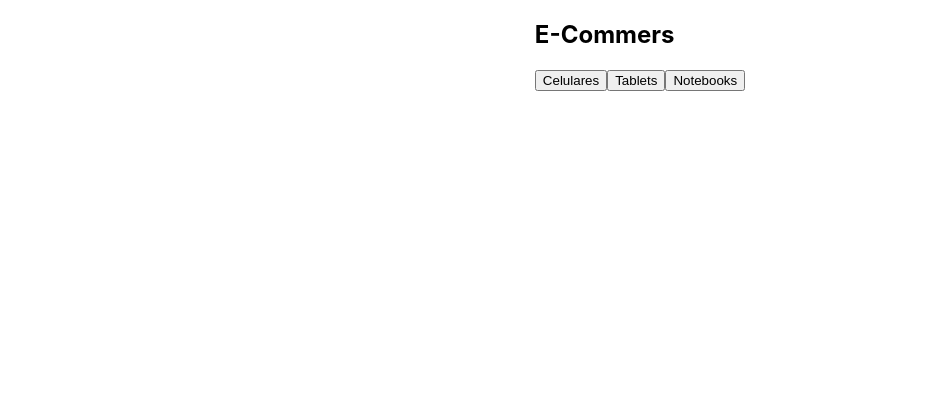
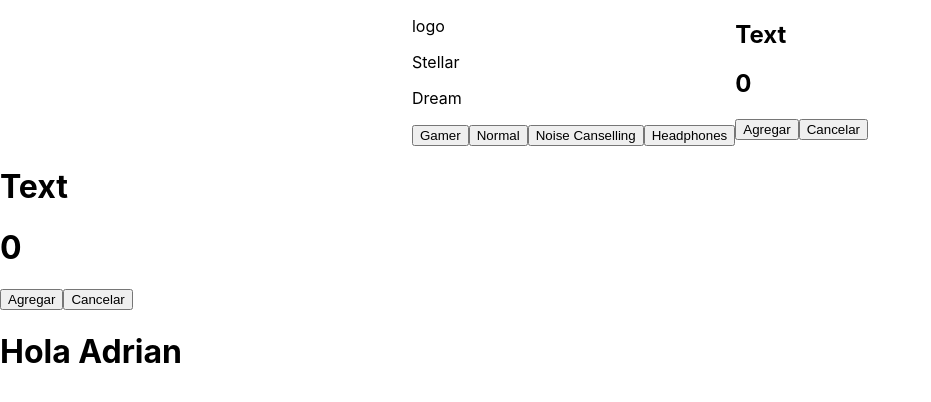
Before and after one commit to SantiagoFourcade/ecommers, a React (Create React App) app: page / in a window 1280 px wide. Shown: the top 402 px of the page, without its empty margins (0-931 px from the left). Built offline with nearby package versions, Linux system fonts and the light colour scheme.

Commit message:
reformas

```diff
--- a/src/App.js
+++ b/src/App.js
@@ -1,11 +1,16 @@
-import logo from './logo.svg';
-import './App.css';
-import Navbar from "./components/navbar/Navbar"
+import React from "react"
+import logo from "./logo.svg";
+import "./App.css";
+import Navbar from "./components/navbar/Navbar";
+import ItemListContainer from "./components/itemListContainer/itemListContainer";
+import Counter from "./components/Contador/counter";
 
 function App() {
   return (
     <div>
-   <Navbar />
+      <Navbar />
+      <Counter />
+      <ItemListContainer hey="Hola Adrian" />
     </div>
   );
 }
--- /dev/null
+++ b/src/components/Button/button.js
@@ -0,0 +1,9 @@
+import React from "react"
+
+
+
+const Button = (props) => {
+    return <button onClick={props.handClick} style={{color:props.color}}>{props.label}</button>
+}
+
+export default Button
--- /dev/null
+++ b/src/components/CartWidget/Cartwidget.js
@@ -0,0 +1,12 @@
+import React from "react"
+import "./Cartwidget.css"
+
+const Cartwidget = () => {
+    return (
+        <div>
+
+        </div>
+    )
+}
+
+export default Cartwidget
--- /dev/null
+++ b/src/components/Contador/counter.js
@@ -0,0 +1,27 @@
+import React from "react"
+import { useState } from "react"
+
+const Counter = () => {
+
+    const [count, setCount] = useState (0)
+    const [text, setText] = useState("Text")
+
+    const increment = () => {
+        setCount(count+1)
+    }
+
+    const decrement = () => {
+        setCount(count-1)
+    }
+
+    return (
+        <div>
+            <h1>{text}</h1>
+            <h1>{count}</h1>
+            <button onClick={decrement}>Agregar</button>
+            <button onClick={increment}>Cancelar</button>
+        </div>
+    )
+}
+
+export default Counter
--- /dev/null
+++ b/src/components/itemListContainer/itemListContainer.js
@@ -0,0 +1,10 @@
+import React from "react"
+import "./itemListContainer.css"
+
+const ItemListContainer = ({hey}) => {
+    return (
+        <h1>{hey}</h1>
+    )
+}
+
+export default ItemListContainer
--- a/src/components/navbar/Navbar.js
+++ b/src/components/navbar/Navbar.js
@@ -1,20 +1,37 @@
-import "./Navbar.css"
+import React from "react"
+import "./Navbar.css";
+import Cartwidget from "../CartWidget/Cartwidget";
+import Button from "../Button/button";
+import Counter from "../Contador/counter";
+
 
 const Navbar = () => {
-    return (
-        <nav className="Navbar">
-            <div>
-                <h1>
-                    E-Commers
-                </h1>
-                <div>
-                    <button>Celulares</button>
-                    <button>Tablets</button>
-                    <button>Notebooks</button>
-                </div>
-            </div>
-        </nav>
-    )
+
+const text = "click"
+const handClick = () => {
+
 }
 
-export default Navbar
+
+  return (
+    <nav className="Navbar">
+      <div class="wrapper">
+        <div class="logo">
+          <p>logo</p>
+          <p>Stellar</p>
+          <p>Dream</p>
+        </div>
+        <div class="menu">
+          <Button handClick={handClick} label="Gamer" />
+          <Button handClick={handClick} label="Normal" />
+          <Button handClick={handClick} label="Noise Canselling" />
+          <Button handClick={handClick} label="Headphones" />
+        </div>
+      </div>
+      <Cartwidget />
+      <Counter />
+    </nav>
+  );
+};
+
+export default Navbar;
```
Also changed, not shown: src/components/CartWidget/Cartwidget.css (added), src/components/itemListContainer/itemListContainer.css (added).
